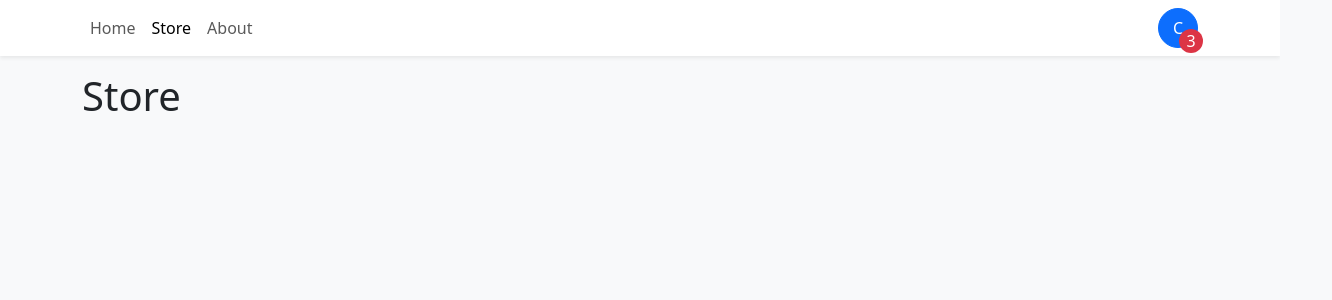
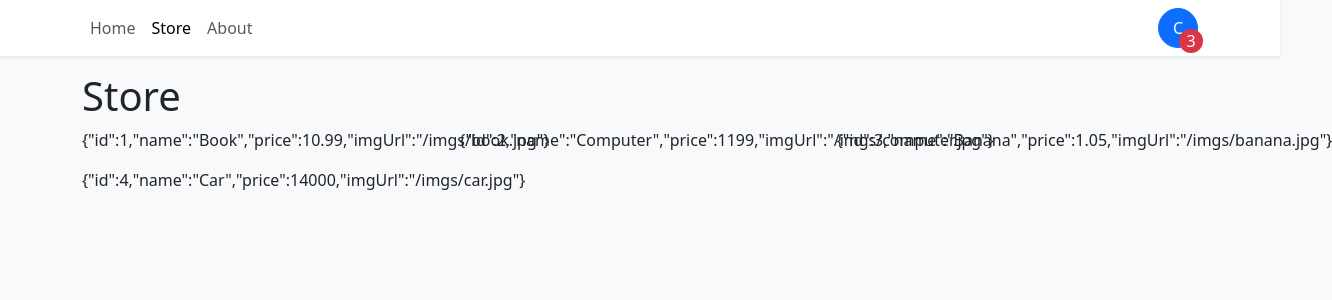
Before and after one commit to mitrasingh/shopping_cart, a React (Vite) app: page /store in a window 1280 px wide. Shown: the top 300 px of the page, 1332 px wide, since content can reach past the window. Built offline with nearby package versions, Linux system fonts and the light colour scheme.

Commit message:
json data imported, raw data now displayed

```diff
--- a/src/pages/Store.tsx
+++ b/src/pages/Store.tsx
@@ -1,3 +1,16 @@
+import { Col, Row } from "react-bootstrap";
+import storeItems from "../data/items.json";
+
 export const Store = () => {
-	return <h1>Store</h1>;
+	return (
+		<>
+			<h1>Store</h1>
+			<Row md={2} lg={3} className="g-3">
+				{storeItems.map((item) => (
+					<Col>{JSON.stringify(item)}</Col>
+				))}
+				<Col></Col>
+			</Row>
+		</>
+	);
 };
```
